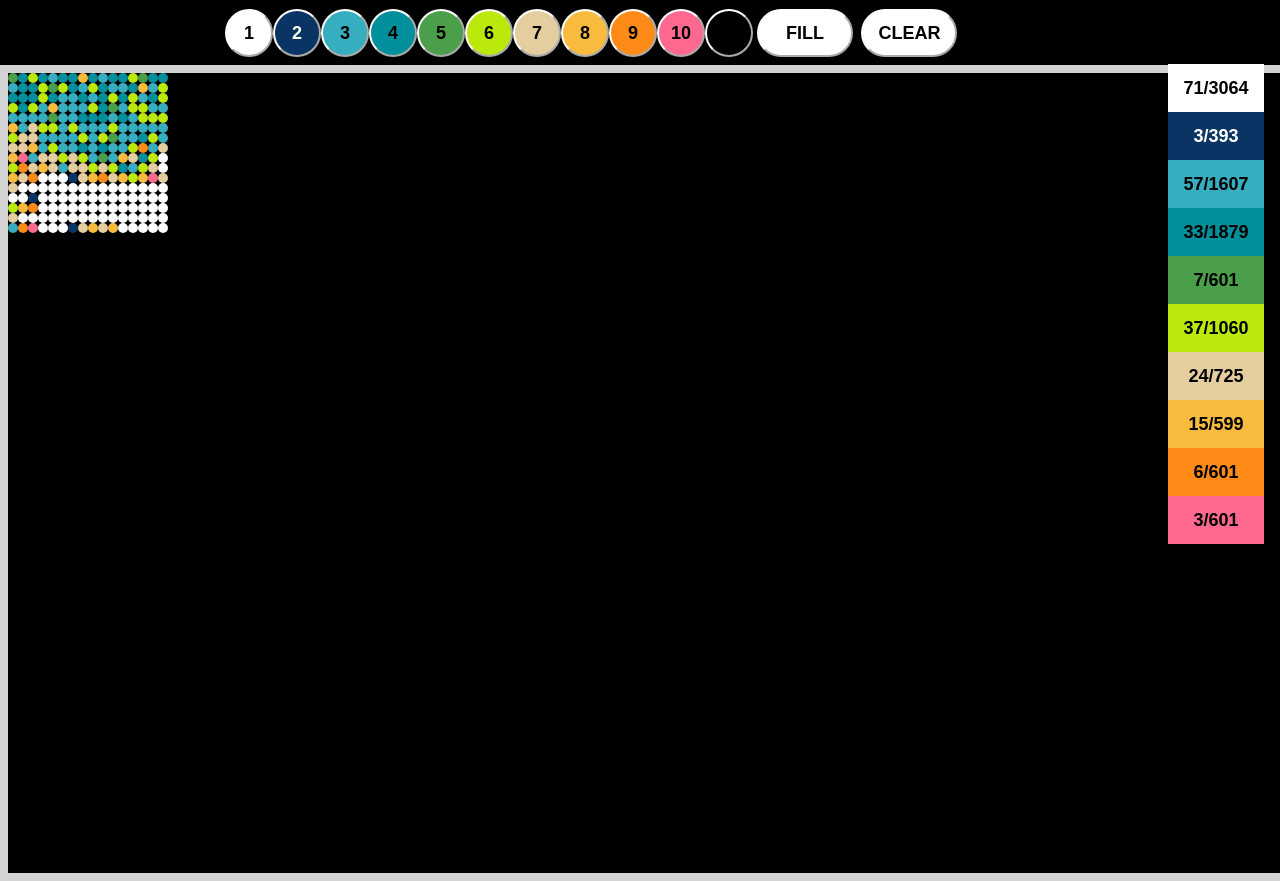
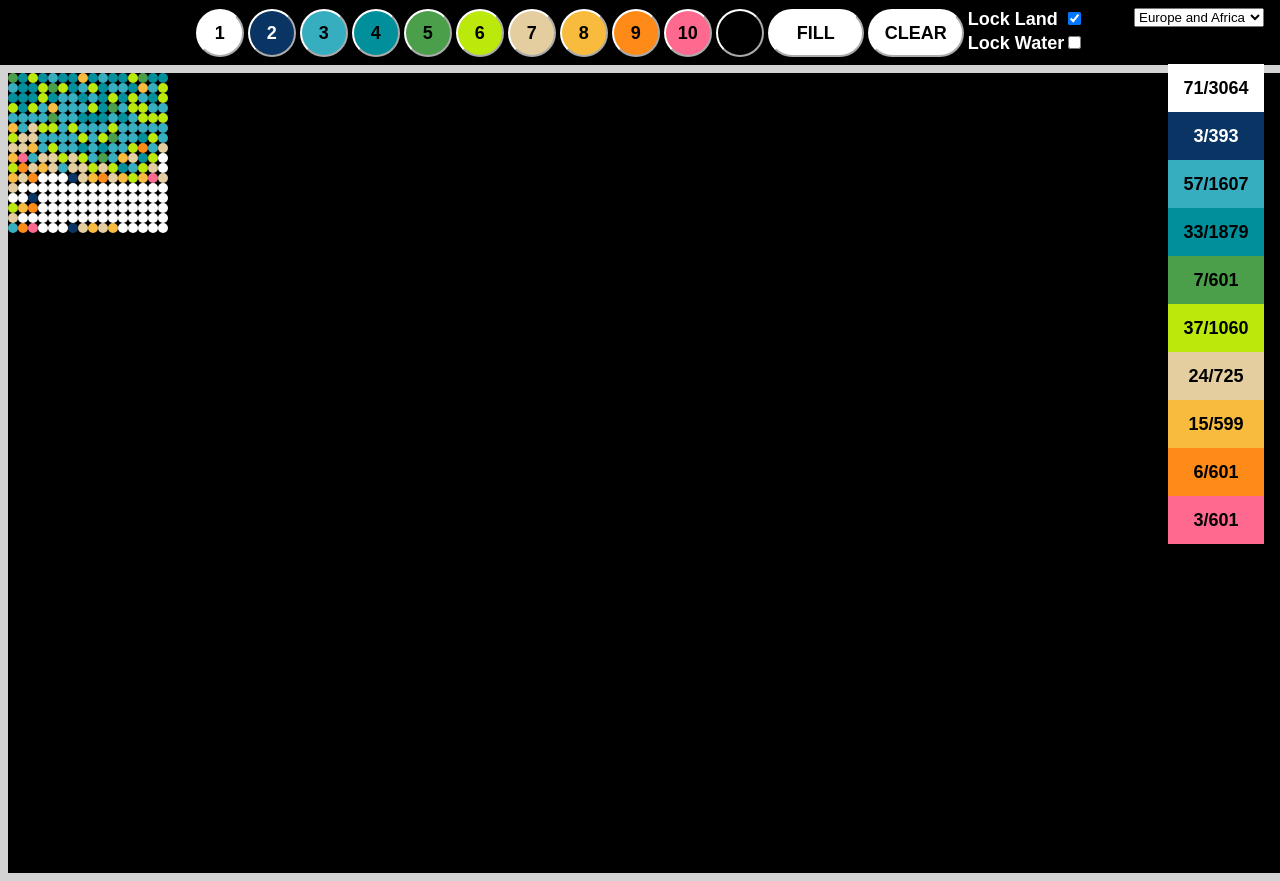
Before and after one commit to csuzw/lego-world-map-designer, a plain HTML site: page src/index.html in a window 1280 px wide. Drawn offline with nearby package versions, Linux system fonts and the light colour scheme.

Commit message:
refactor + lock options

```diff
--- a/src/index.html
+++ b/src/index.html
@@ -13,7 +13,7 @@
     <body>
 
         <header>
-            <div id="color-choices">
+            <div id="map-controls">
                 <button id="white" class="color-button white">1</button>
                 <button id="dark-blue" class="color-button dark-blue">2</button>
                 <button id="medium-azure" class="color-button medium-azure">3</button>
@@ -27,14 +27,30 @@
                 <button id="clear-cell" class="color-button clear-cell"></button>
                 <button id="fill" class="action-button">FILL</button>
                 <button id="clear" class="action-button">CLEAR</button>
+                <div id="lock">
+                    <div id="lock-row-1">
+                        <label for="lock-land">Lock Land</label>
+                        <input id="lock-land" type="checkbox" checked>
+                    </div>
+                    <div id="lock-row-2">
+                        <label id="lock-water-label" for="lock-water">Lock Water</label>
+                        <input id="lock-water" type="checkbox">
+                    </div>
+                </div>
             </div>
+
+            <select id="map-type">
+                <option value="1">Europe and Africa</option>
+                <option value="2">Americas</option>
+                <option value="3">Asia and Australia</option>
+            </select>
         </header>
 
         <main>
             <!--<svg id=canvas></svg>-->
             <div id="canvas"></div>
 
-            <div id="color-counters">
+            <div id="map-counters">
                 <div class="white" data-max="3064"></div>
                 <div class="dark-blue" data-max="393"></div>
                 <div class="medium-azure" data-max="1607"></div>
--- a/src/lmp.css
+++ b/src/lmp.css
@@ -1,6 +1,8 @@
 body {
   margin: 0px;
   font-family: sans-serif;
+  font-weight: bold;
+  font-size: large;
   background: black;
 }
 
@@ -29,25 +31,33 @@ header {
   border-radius: 100%;
 }
 
-#color-counters {
+#map-type {
+  position: absolute;
+  top: 8px;
+  right: 16px;
+}
+
+#map-counters {
   width: 96px;
   position: absolute;
   top: 64px;
   right: 16px;
 }
 
-#color-counters div {
+#map-counters div {
   width: 96px;
   height: 48px;
   line-height: 48px;
-  font-weight: bold;
-  font-size: large;
   text-align: center;
   vertical-align: middle;
 }
 
-#color-choices {
-  width: 830px;
+#map-controls {
+  display: grid;
+  grid-template-rows: 48px;
+  column-gap: 4px;
+  justify-content: center;
+  width: auto;
   height: 48px;
   margin: 8px auto;
 }
@@ -65,18 +75,16 @@ button {
 
 .color-button {
   width: 48px;
-  float: left;
 }
 
 .action-button {
   width: 96px;
   background: white;
   color: black;
-  margin-left: 4px;
 }
 
-.action-button:hover {
-  background: #f2f2f2;
+button:hover {
+  opacity: 80%;
 }
 
 .selected {
@@ -137,3 +145,79 @@ button {
   background: black;
   color: white;
 }
+
+#white {
+  grid-column-start: 1;
+}
+
+#dark-blue {
+  grid-column-start: 2;
+}
+
+#medium-azure {
+  grid-column-start: 3;
+}
+
+#dark-turquoise {
+  grid-column-start: 4;
+}
+
+#bright-green {
+  grid-column-start: 5;
+}
+
+#lime {
+  grid-column-start: 6;
+}
+
+#tan {
+  grid-column-start: 7;
+}
+
+#bright-light-orange {
+  grid-column-start: 8;
+}
+
+#orange {
+  grid-column-start: 9;
+}
+
+#coral {
+  grid-column-start: 10;
+}
+
+#clear-cell {
+  grid-column-start: 11;
+}
+
+#fill {
+  grid-column-start: 12;
+}
+
+#clear {
+  grid-column-start: 13;
+}
+
+#lock {
+  grid-column-start: 14;
+  display: grid;
+  grid-auto-flow: column;
+  grid-template-rows: 24px 24px;
+  color: white;
+}
+
+#lock-row-1 {
+  grid-row-start: 1;
+}
+
+#lock-land {
+  float: right;
+}
+
+#lock-row-2 {
+  grid-row-start: 2;
+}
+
+#lock-water {
+  float: right;
+}
--- a/src/lmp.js
+++ b/src/lmp.js
@@ -1,4 +1,3 @@
-// Global Selected Color Variable
 var selectedColor = "";
 
 const world = [
@@ -34,8 +33,7 @@ const colors = [
     "coral"
 ];
 
-// Insert Grid Cells
-function addCells() {
+function initCells() {
     var counter = 0;
     while (counter < 10240) { // 128 x 80
         let x = counter % 128;
@@ -49,18 +47,25 @@ function addCells() {
     setCounters();
 }
 
-addCells();
+initCells();
 
-$("#color-choices")
+$("#map-controls")
     .children(".color-button")
     .click(function () {
         setSelectedColor($(this).attr("id"),  $(this));
     });
 
+$("#map-type")
+    .change(function() {
+        let value = $(this).val();
+    });
+
 $(".cell").click(function () {
     if (!selectedColor) return;
-    $(this).attr("class",  `cell ${selectedColor}`);
-    setCounters();
+    if (canChange($(this))) {
+        $(this).attr("class",  `cell ${selectedColor}`);
+        setCounters();
+    }
 });
 
 $("#clear").click(function () {
@@ -75,71 +80,37 @@ $("#clear").click(function () {
 $("#fill").click(function () {
     if (!selectedColor) return;
     $(".cell").each(function() {
-        let type = $(this).data("type");
-        if (type === "water") {
+        if (canChange($(this))) {
             $(this).attr("class",  `cell ${selectedColor}`);
         }
     });
     setCounters();
 });
 
+function canChange(element) {
+    let type = element.data("type");
+    isLandLocked = $("#lock-land").is(":checked");
+    isWaterLocked = $("#lock-water").is(":checked");
+    return (!isWaterLocked && type === "water") || (!isLandLocked && type === "land");
+}
+
 function setSelectedColor(colorClass,  element) {
     selectedColor = colorClass;
-    $("#color-choices").children().removeClass("selected");
+    $("#map-controls").children(".color-button").removeClass("selected");
     if (selectedColor) {
         element.addClass("selected");
         $("#fill").attr("class",  `action-button ${colorClass}`);
-        //setCursor(colorClass);
     }
     else {
         $("#fill").attr("class",  "action-button");
-        //document.body.style.cursor = "default";
     }
 }
 
 function setCounters() {
-    $("#color-counters div").each(function() {
+    $("#map-counters div").each(function() {
         let color = $(this).attr("class");
         let max = $(this).data("max");
         let count = $(`.cell.${color}`).length;
         $(this).html(`${count}/${max}`);
     });
 }
-
-// const colors = {
-//     "white": "white",
-//     "dark-blue": "#0a3463",
-//     "medium-azure": "#36aebf",
-//     "dark-turquoise": "#008f9b",
-//     "bright-green": "#4b9f4a",
-//     "lime": "#bbe90b",
-//     "tan": "#e4cd9e",
-//     "bright-light-orange": "#f8bb3d",
-//     "orange": "#fe8a18",
-//     "coral": "#ff698f",
-//     "clear-cell": "black",
-// }
-
-// function setCursor(colorClass) {
-
-//     // create off-screen canvas
-//     var cursor = document.createElement('canvas'),
-//         ctx = cursor.getContext('2d');
-
-//     cursor.width = 16;
-//     cursor.height = 16;
-
-//     // draw some shape for sake of demo
-//     ctx.strokeStyle = colors[colorClass];
-
-//     ctx.lineWidth = 2;
-//     ctx.moveTo(2,  10);
-//     ctx.lineTo(2,  2);
-//     ctx.lineTo(10,  2);
-//     ctx.moveTo(2,  2);
-//     ctx.lineTo(30,  30)
-//     ctx.stroke();
-
-//     // set image as cursor (modern browsers can take PNGs as cursor).
-//     document.body.style.cursor = 'url(' + cursor.toDataURL() + '),  auto';
-// }
```
Also changed, not shown: 1 other file.
